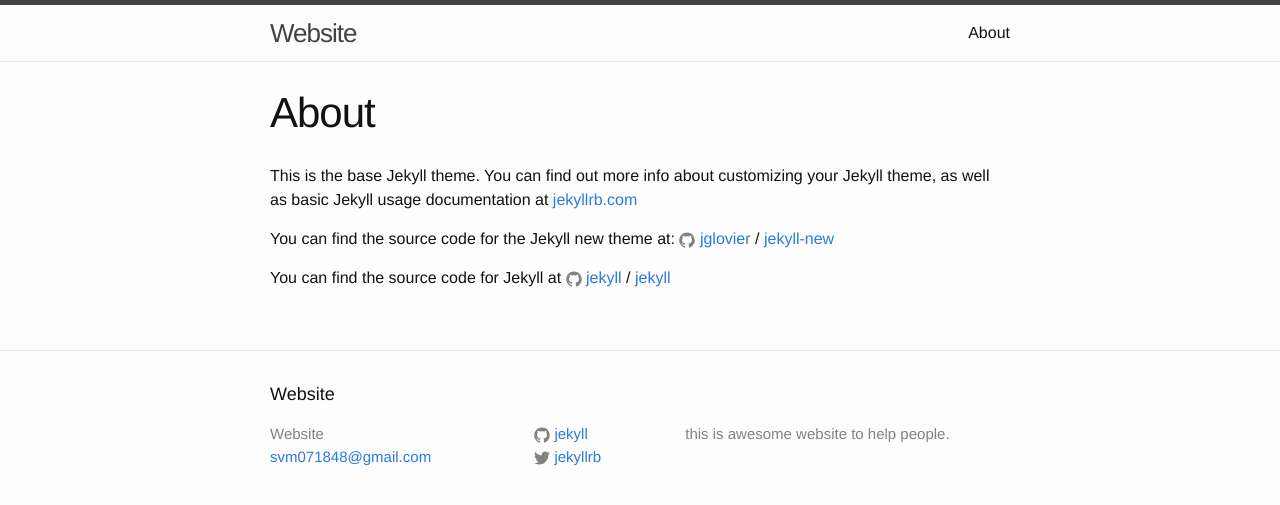
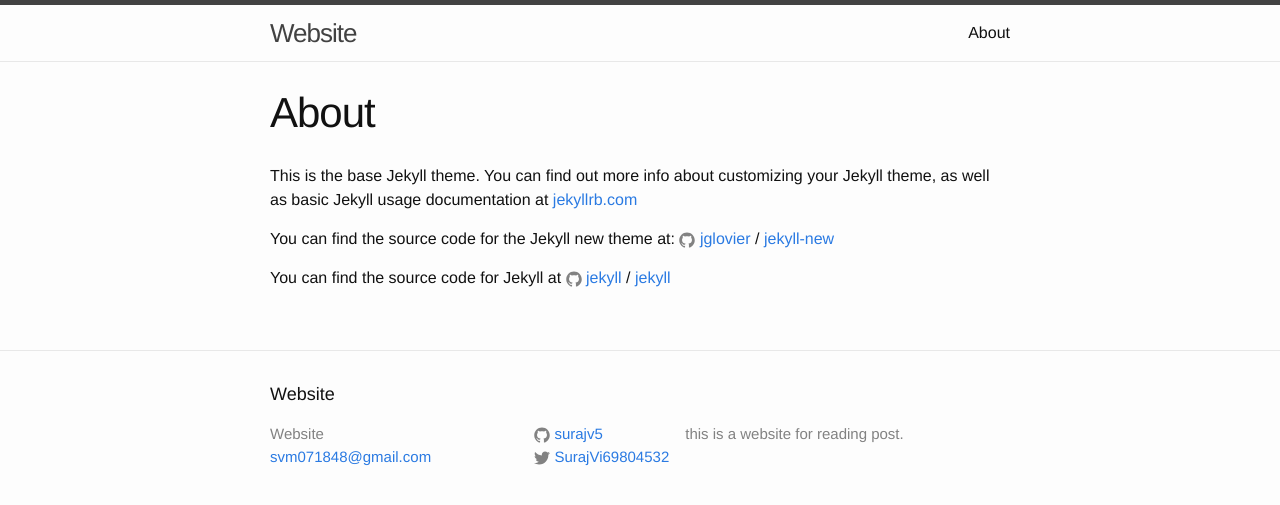
Before and after one commit to surajv5/surajv5.github.io, a Jekyll site: the page built from about.md, in a window 1280 px wide. Shown: the top 505 px of the page. Built offline with Jekyll 4.4.1, drawn with Linux system fonts in a browser that asks for light colours.

Commit message:
Update _config.yml

```diff
--- a/_config.yml
+++ b/_config.yml
@@ -9,11 +9,11 @@
 title: Website
 email: svm071848@gmail.com
 description: > # this means to ignore newlines until "baseurl:"
-  this is awesome website to help people.
+  this is a website for reading post.
 baseurl: "" # the subpath of your site, e.g. /blog
 url: "http://yourdomain.com" # the base hostname & protocol for your site
-twitter_username: jekyllrb
-github_username:  jekyll
+twitter_username: SurajVi69804532
+github_username:  surajv5
 
 # Build settings
 markdown: kramdown
```
